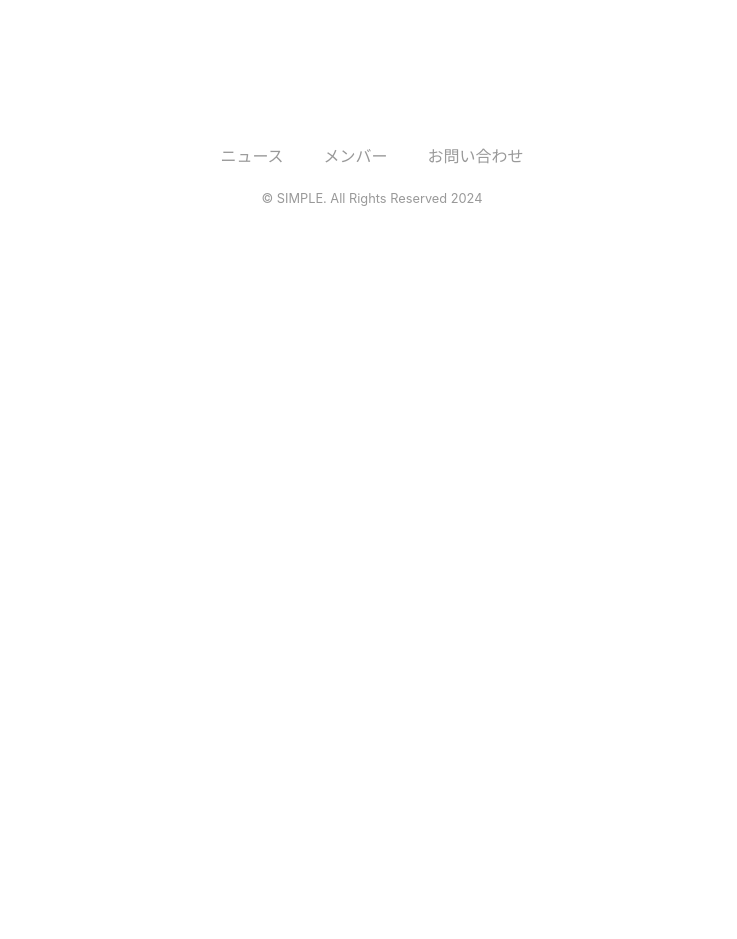
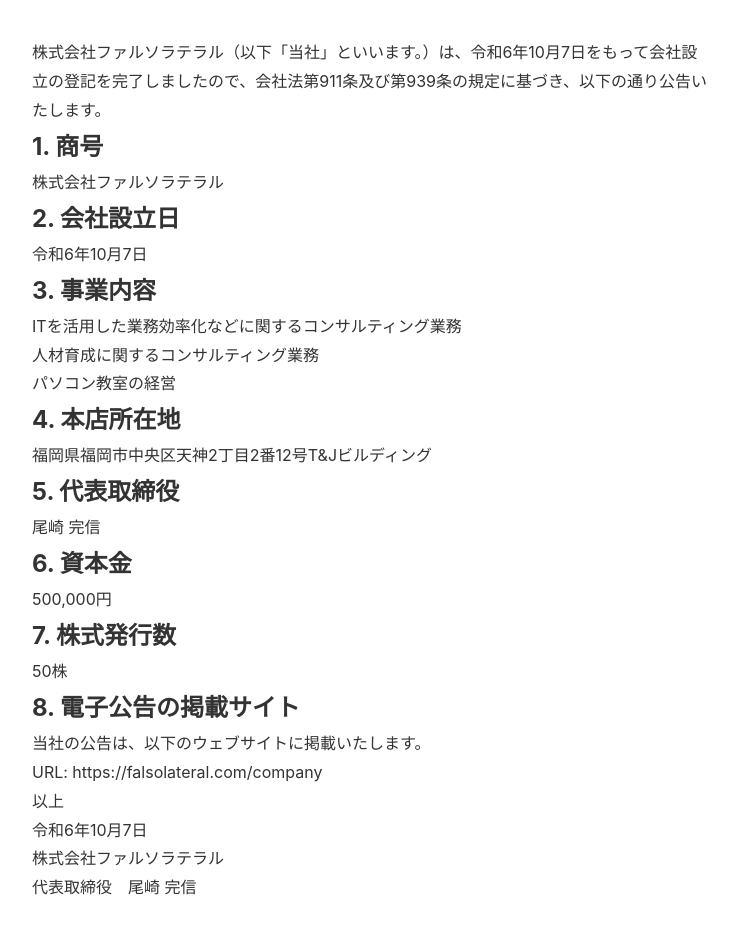
Before and after one commit to Zakky4/falsolateral-com, a Next.js app: page /company in a window 1280 px wide. Before the commit this address had no page. Shown: the part 373-1312 px from the top of the page, without its empty margins (268-1005 px from the left). Before the commit the page ends 800 px from the top, so only its background shows below. Built offline with nearby package versions, Linux system fonts and the light colour scheme.

Commit message:
カンパニーページ追加

```diff
--- a/app/_components/Footer/index.tsx
+++ b/app/_components/Footer/index.tsx
@@ -10,11 +10,11 @@ export default function Footer() {
             <Link href="/news">ニュース</Link>
           </li>
           <li className={styles.item}>
-            <Link href="/members">メンバー</Link>
+            <Link href="/company">会社概要</Link>
           </li>
-          <li className={styles.item}>
+          {/* <li className={styles.item}>
             <Link href="/contact">お問い合わせ</Link>
-          </li>
+          </li> */}
         </ul>
       </nav>
       <p className={styles.cr}>© SIMPLE. All Rights Reserved 2024</p>
--- a/app/_components/Menu/index.tsx
+++ b/app/_components/Menu/index.tsx
@@ -19,11 +19,11 @@ export default function Menu() {
             <Link href="/news">ニュース</Link>
           </li>
           <li>
-            <Link href="/members">メンバー</Link>
+            <Link href="/company">会社概要</Link>
           </li>
-          <li>
+          {/* <li>
             <Link href="/contact">お問い合わせ</Link>
-          </li>
+          </li> */}
         </ul>
         <button className={cx(styles.button, styles.close)} onClick={close}>
           <Image
--- a/app/members/layout.tsx
+++ b/app/company/layout.tsx
@@ -13,7 +13,7 @@ type Props = {
 export default function RootLayout({ children }: Props) {
   return (
     <>
-      <Hero title="Members" sub="メンバー" />
+      <Hero title="Company" sub="会社概要" />
       <Sheet>{children}</Sheet>
       {/* <GoogleAnalytics gaId="G-XXX" /> */}
     </>
--- /dev/null
+++ b/app/company/page.tsx
@@ -0,0 +1,85 @@
+import Image from "next/image";
+import { getMembersList } from "@/app/_libs/microcms";
+import { MEMBERS_LIST_LIMIT } from "../_constants";
+import styles from "./page.module.css";
+
+export default () => {
+  return (
+    <div>
+      <p>
+        株式会社ファルソラテラル（以下「当社」といいます。）は、令和6年10月7日をもって会社設立の登記を完了しましたので、会社法第911条及び第939条の規定に基づき、以下の通り公告いたします。
+      </p>
+      <h2>1. 商号</h2>
+      <p>株式会社ファルソラテラル</p>
+
+      <h2>2. 会社設立日</h2>
+      <p>令和6年10月7日</p>
+
+      <h2>3. 事業内容</h2>
+      <ul>
+        <li>ITを活用した業務効率化などに関するコンサルティング業務</li>
+        <li>人材育成に関するコンサルティング業務</li>
+        <li>パソコン教室の経営</li>
+      </ul>
+
+      <h2>4. 本店所在地</h2>
+      <p>福岡県福岡市中央区天神2丁目2番12号T&Jビルディング</p>
+
+      <h2>5. 代表取締役</h2>
+      <p>尾崎 完信</p>
+
+      <h2>6. 資本金</h2>
+      <p>500,000円</p>
+
+      <h2>7. 株式発行数</h2>
+      <p>50株</p>
+
+      <h2>8. 電子公告の掲載サイト</h2>
+      <p>当社の公告は、以下のウェブサイトに掲載いたします。</p>
+      <p>
+        URL:{" "}
+        <a href="https://falsolateral.com/company">
+          https://falsolateral.com/company
+        </a>
+      </p>
+      <p>以上</p>
+      <p>
+        令和6年10月7日
+        <br />
+        株式会社ファルソラテラル
+        <br />
+        代表取締役　尾崎 完信
+      </p>
+    </div>
+  );
+};
+
+// export default async function Page() {
+//   const data = await getMembersList({ limit: MEMBERS_LIST_LIMIT });
+//   return (
+//     <div className={styles.container}>
+//       {data.contents.length === 0 ? (
+//         <p className={styles.empty}>メンバーが登録されていません。</p>
+//       ) : (
+//         <ul>
+//           {data.contents.map((member) => (
+//             <li key={member.id} className={styles.list}>
+//               <Image
+//               src={member.image.url}
+//               alt=""
+//               width={member.image.width}
+//               height={member.image.height}
+//               className={styles.image}
+//             />
+//               <dl>
+//                 <dt className={styles.name}>{member.name}</dt>
+//                 <dd className={styles.position}>{member.position}</dd>
+//                 <dd className={styles.profile}>{member.about}</dd>
+//               </dl>
+//             </li>
+//           ))}
+//         </ul>
+//       )}
+//     </div>
+//   );
+// }
```
Also changed, not shown: app/members/page.tsx (deleted, +0 -75 lines), app/company/page.module.css (renamed from app/members/page.module.css).
